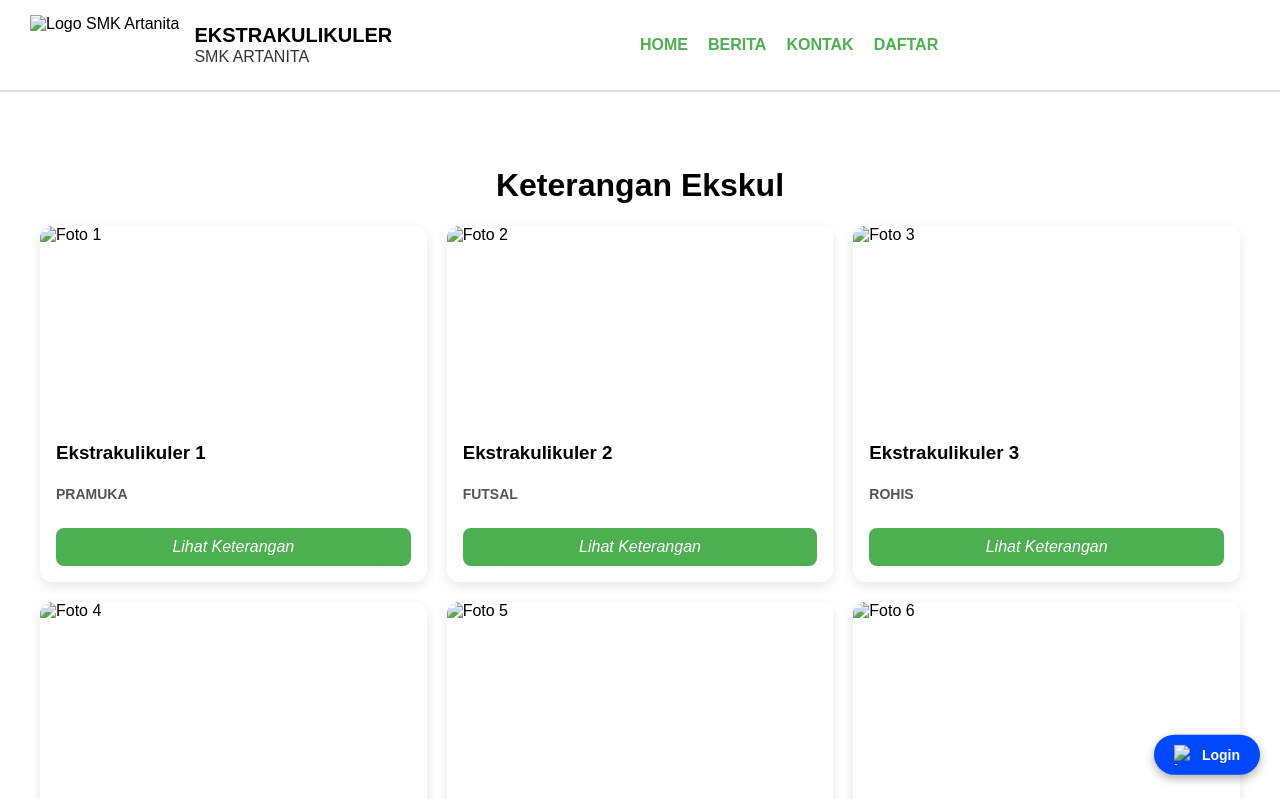
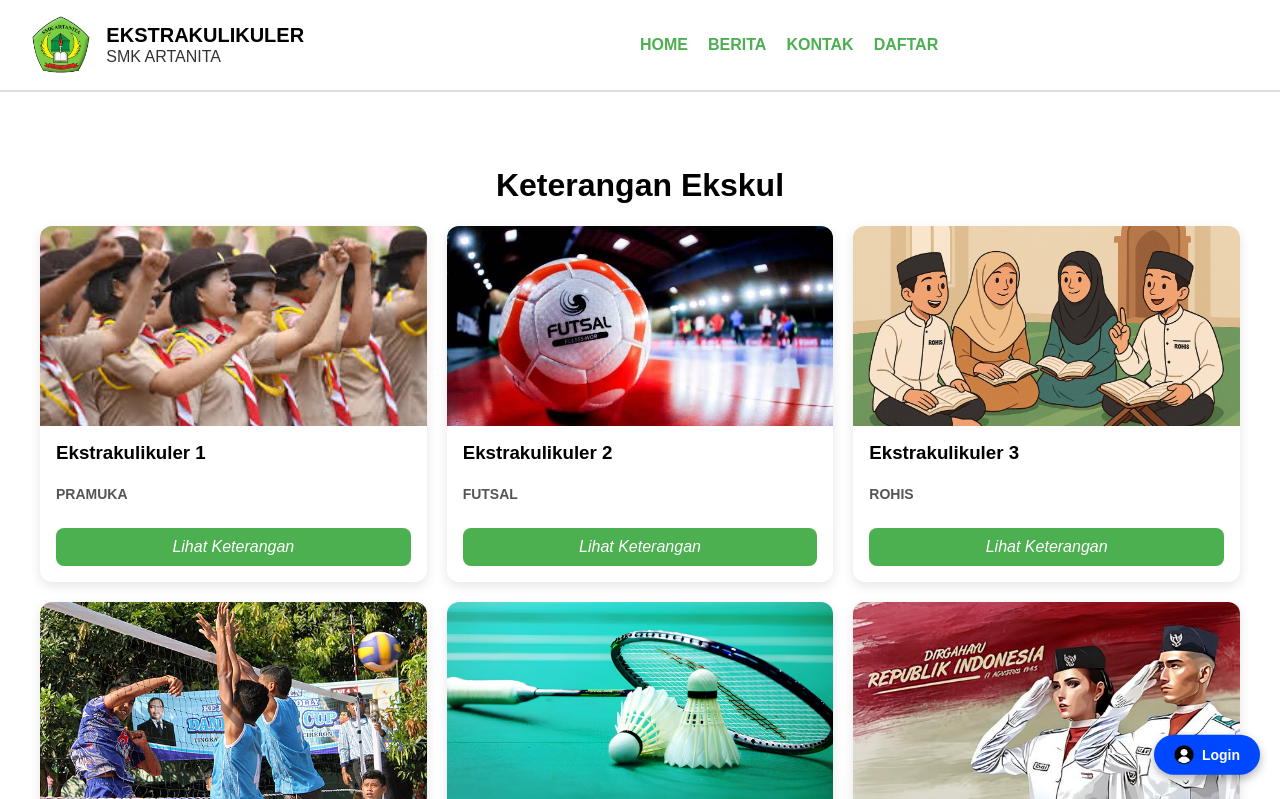
Before and after one commit to Garrzz/Ekstrakulikuler, a plain HTML site: page ekskul.html in a window 1280 px wide. Both pictures are taken after a click on the button "Lihat Semua". Shown: the top 799 px of the page. Drawn offline with nearby package versions, Linux system fonts and the light colour scheme.

Commit message:
Update ekskul.html

```diff
--- a/ekskul.html
+++ b/ekskul.html
@@ -279,7 +279,7 @@ footer table td {
     <header>
     <div class="navbar">
       <div class="navbar-left" data-aos="fade-right"data-aos-duration="1200">
-        <img src="image/logo.png" alt="Logo SMK Artanita" />
+        <img src="logo.png" alt="Logo SMK Artanita" />
         <h1>
           EKSTRAKULIKULER<br />
           <span>SMK ARTANITA</span>
@@ -309,7 +309,7 @@ footer table td {
             <br>
             <a href="Log.php">
               <button class="btn-login">
-                <img src="image/username.png" alt="Login Icon" class="icon-login">
+                <img src="username.png" alt="Login Icon" class="icon-login">
                 Login
               </button>
             </a>
@@ -322,7 +322,7 @@ footer table td {
       <div class="grid">
         <!-- Card 1 -->
         <div class="card" data-aos="fade-up"data-aos-duration="1200">
-          <img src="image/pramuka.jpg" alt="Foto 1">
+          <img src="pramuka.jpg" alt="Foto 1">
           <div class="card-content">
             <h3>Ekstrakulikuler 1</h3>
             <p><b>PRAMUKA</b></p>
@@ -331,7 +331,7 @@ footer table td {
         </div>
         <!-- Card 2 -->
         <div class="card" data-aos="fade-up"data-aos-duration="1200">
-          <img src="image/futsal.jpeg" alt="Foto 2">
+          <img src="futsal.jpeg" alt="Foto 2">
           <div class="card-content">
             <h3>Ekstrakulikuler 2</h3>
             <p><b>FUTSAL</b></p>
@@ -340,7 +340,7 @@ footer table td {
         </div>
         <!-- Card 3 -->
         <div class="card" data-aos="fade-up"data-aos-duration="1200">
-          <img src="image/rohis.jpg" alt="Foto 3">
+          <img src="rohis.jpg" alt="Foto 3">
           <div class="card-content">
             <h3>Ekstrakulikuler 3</h3>
             <p><b>ROHIS</b></p>
@@ -350,7 +350,7 @@ footer table td {
 
         <!-- Card 4-9 dengan class hidden -->
         <div class="card hidden"data-aos-duration="1200">
-          <img src="image/volly.jpg" alt="Foto 4">
+          <img src="volly.jpg" alt="Foto 4">
           <div class="card-content">
             <h3>Ekstrakulikuler 4</h3>
             <p><b>VOLLY</b></p>
@@ -358,7 +358,7 @@ footer table td {
           </div>
         </div>
         <div class="card hidden"data-aos-duration="1200">
-          <img src="image/bg.jpg" alt="Foto 5">
+          <img src="bg.jpg" alt="Foto 5">
           <div class="card-content">
             <h3>Ekstrakulikuler 5</h3>
             <p><b>BADMINTON</b></p>
@@ -366,7 +366,7 @@ footer table td {
           </div>
         </div>
         <div class="card hidden"data-aos-duration="1200">
-          <img src="image/paskibra.jpg" alt="Foto 6">
+          <img src="paskibra.jpg" alt="Foto 6">
           <div class="card-content">
             <h3>Ekstrakulikuler 6</h3>
             <p><b>PASKIBRA</b></p>
@@ -374,7 +374,7 @@ footer table td {
           </div>
         </div>
         <div class="card hidden"data-aos-duration="1200">
-          <img src="image/paduan suara.jpg" alt="Foto 7">
+          <img src="paduan suara.jpg" alt="Foto 7">
           <div class="card-content">
             <h3>Ekstrakulikuler 7</h3>
             <p><b>PADUAN SUARA</b></p>
@@ -382,7 +382,7 @@ footer table td {
           </div>
         </div>
         <div class="card hidden"data-aos-duration="1200">
-          <img src="image/bg pmr .jpg" alt="Foto 8">
+          <img src="bg pmr .jpg" alt="Foto 8">
           <div class="card-content">
             <h3>Ekstrakulikuler 8</h3>
             <p><b>PMR</b></p>
@@ -390,7 +390,7 @@ footer table td {
           </div>
         </div>
         <div class="card hidden"data-aos-duration="1200">
-          <img src="image/pencak silat.jpg" alt="Foto 9">
+          <img src="pencak silat.jpg" alt="Foto 9">
           <div class="card-content">
             <h3>Ekstrakurikuler 9</h3>
             <p><b>PENCAK SILAT</b></p>
```
